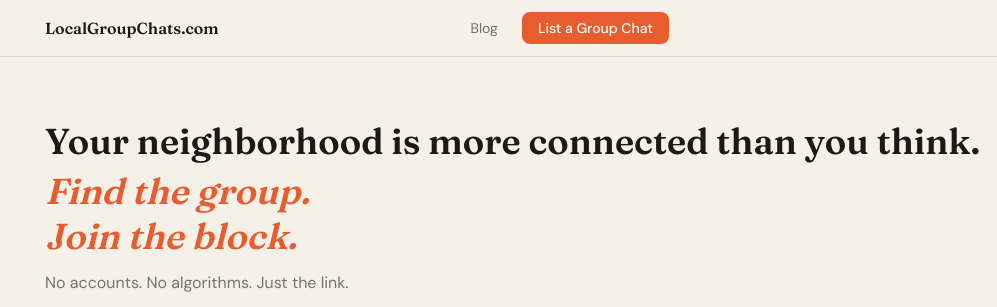
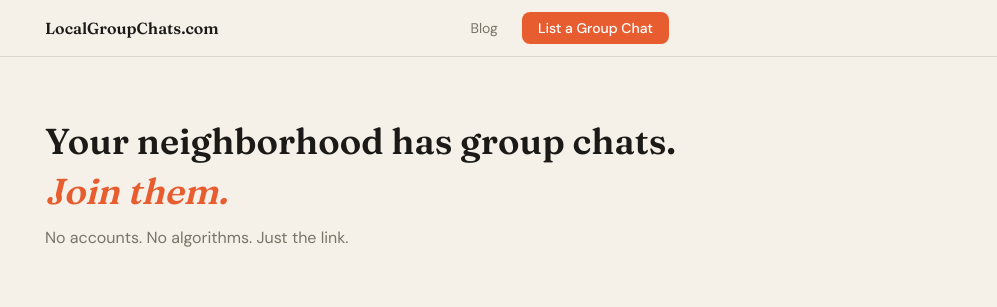
Before and after one commit to YonahAFeld/localgroupchats, a Next.js app: page / in a window 1280 px wide. Shown: the top 307 px of the page, without its empty margins (283-1280 px from the left). Built offline with nearby package versions, Linux system fonts and the light colour scheme; no server answers; the database is empty.

Commit message:
copy: update homepage headline

```diff
--- a/src/app/page.tsx
+++ b/src/app/page.tsx
@@ -10,10 +10,10 @@ export default async function HomePage() {
     <div className="max-w-2xl mx-auto px-6 py-16">
       <div className="mb-14">
         <h1 className="font-serif text-4xl font-semibold text-ink mb-2 whitespace-nowrap">
-          Your neighborhood is more connected than you think.
+          Your neighborhood has group chats.
         </h1>
         <p className="font-serif text-4xl font-semibold mb-3 leading-tight" style={{ color: 'var(--lgc-accent)', fontStyle: 'italic' }}>
-          Find the group.<br />Join the block.
+          Join them.
         </p>
         <p className="text-muted text-base">
           No accounts. No algorithms. Just the link.
```
